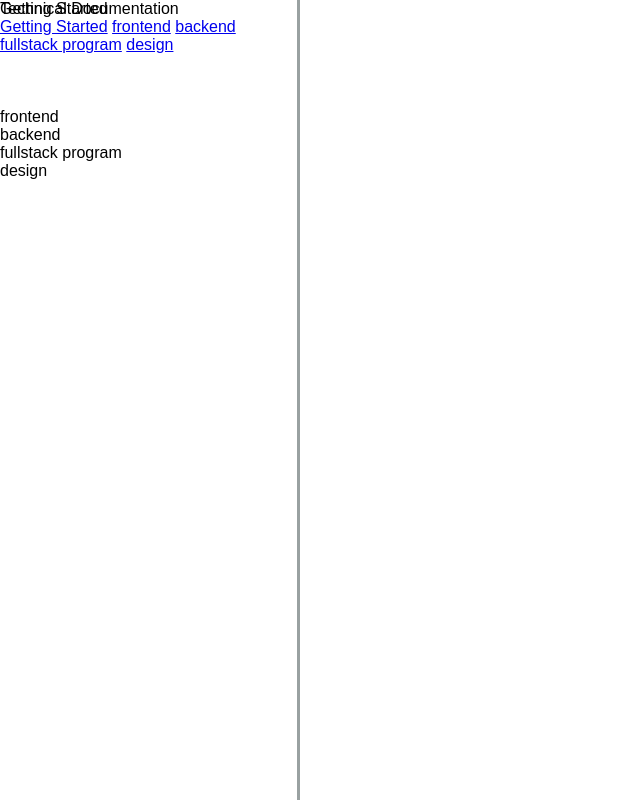
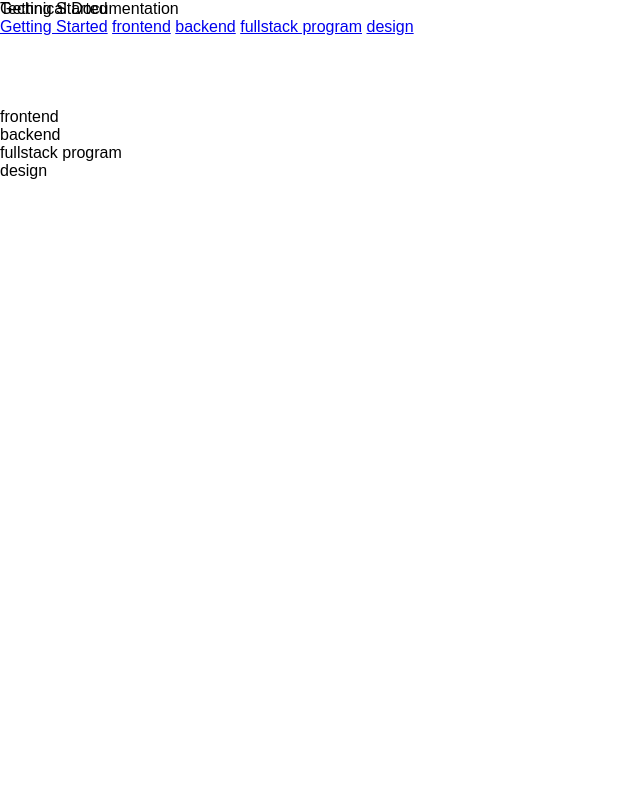
Before and after one commit to wenotch/microverse-emma-mehdi, a plain HTML site: page index.html in a window 1280 px wide. Shown: the whole page, without its empty margins (0-640 px from the left). Drawn offline with Linux system fonts and the light colour scheme.

Commit message:
last commit

```diff
--- a/css/style.css
+++ b/css/style.css
@@ -10,14 +10,10 @@ body {
 }
 
 #navbar {
-  position: fixed;
-  min-width: 290px;
+  position: absolute;
   top: 0px;
   left: 0px;
-  width: 300px;
-  height: 100%;
-  border-right: solid;
-  border-color: rgba(0, 22, 22, 0.4);
+  overflow-x: hidden;
 }
 
 @media only screen and (max-width: 815px) {
```
